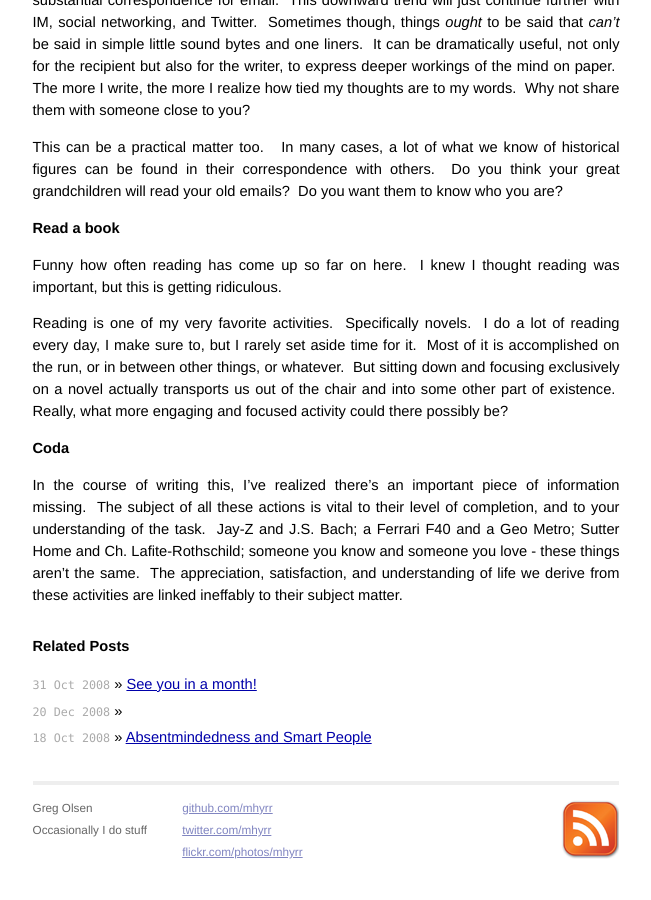
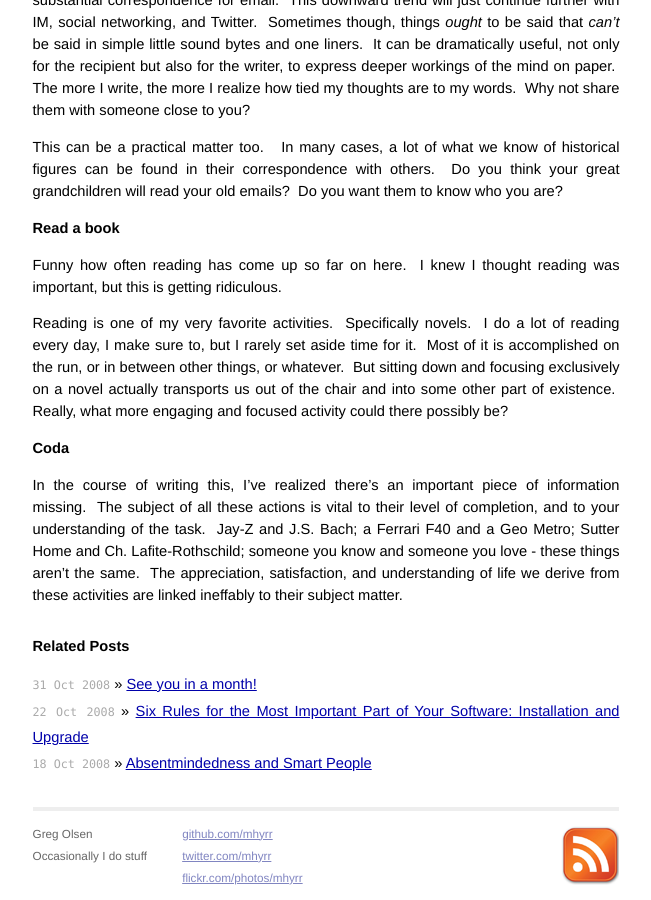
Before and after one commit to mhyrr/mhyrr.github.com, a Jekyll site: the page built from _posts/2008-04-14-six_relaxing_and_enjoyable_things_you_probably_already_do_but_could_be_done_better.markdown, in a window 1280 px wide and 900 px high, scrolled down 2647 px. Shown: the whole window, without its empty margins (314-965 px from the left). Built offline with Jekyll 4.4.1, drawn with Linux system fonts in a browser that asks for light colours; before the commit the page ends 3522 px from its top, so only the background shows below that.

Commit message:
missed one

```diff
--- a/_posts/2008-04-14-six_relaxing_and_enjoyable_things_you_probably_already_do_but_could_be_done_better.markdown
+++ b/_posts/2008-04-14-six_relaxing_and_enjoyable_things_you_probably_already_do_but_could_be_done_better.markdown
@@ -3,7 +3,7 @@
 title: Six Relaxing and Enjoyable Things You Probably Already Do But Could Be Done Better
 ---
 
-{:quote:     code_background_color='#efffef'}
+{:quote:     code_background_color='#efefff'}
 
 Wow.  That's a really long post title.  It gets the point across though.
 
--- a/_posts/2008-10-22-six_rules_for_the_most_important_part_of_your_software_installation_and_upgrade.markdown
+++ b/_posts/2008-10-22-six_rules_for_the_most_important_part_of_your_software_installation_and_upgrade.markdown
@@ -1,6 +1,6 @@
 ---
 layout: post
-title: "Six Rules for the Most Important Part of Your Software\: Installation and Upgrade"
+title: "Six Rules for the Most Important Part of Your Software: Installation and Upgrade"
 ---
 
 It doesn't take the extreme examples to realize that the general state of user interfaces in software suck.  The available levels of interface design are passable, bad, and OMG WTF?!  If you want to sell a product, it makes sense that you want to quell your user's use of expletives.  In fact, you don't just want to pacify them with something that's "good enough", you want to make them love you.  You want them exalting you with such loyalty that they'd rather cut off pieces of anatomy than let someone they care about use a competitor's deficient product.  That's how you increase your sales, your branding, and your karma in the world.
```
